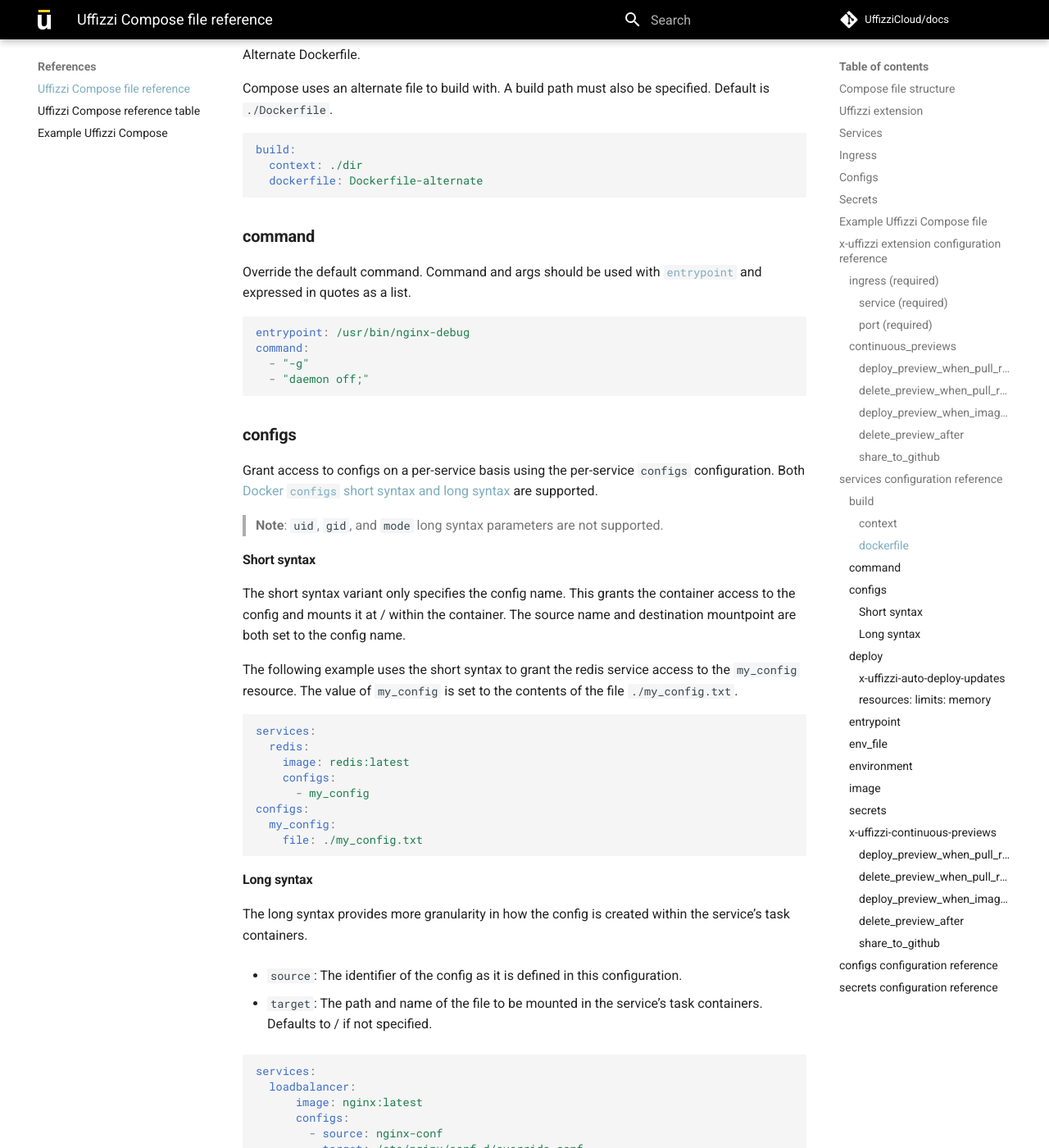
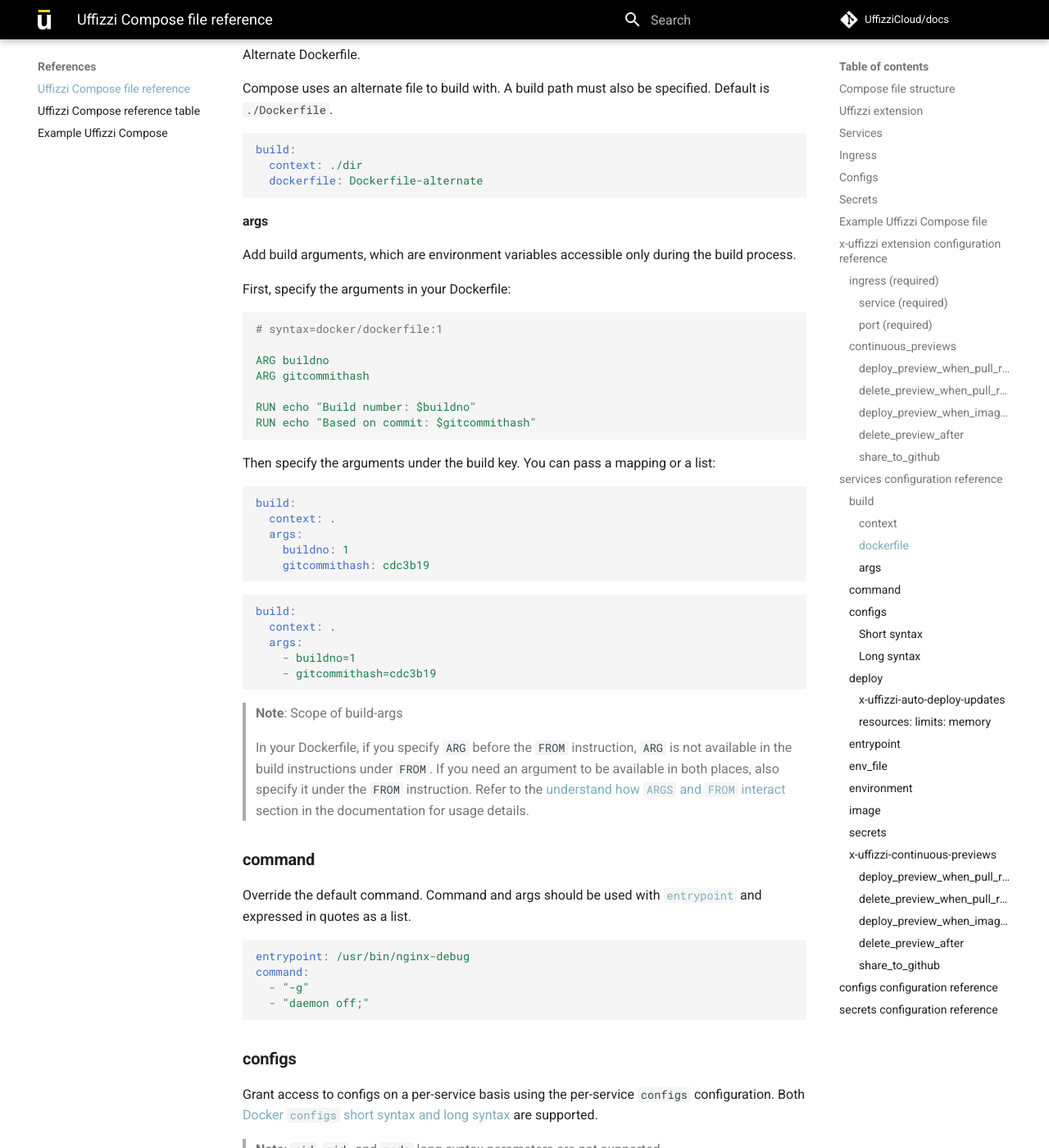
Before and after one commit to UffizziCloud/docs, an MkDocs documentation site: the page built from docs/references/compose-spec.md, in a window 1280 px wide and 1400 px high, scrolled down 8044 px. Shown: the whole window at 82% size. Built offline with MkDocs 1.6.1 and Material for MkDocs 9.7.7, drawn with Linux system fonts in a browser that asks for light colours; comment, search, counter and statistics services are not loaded.

Commit message:
Added build `args` entry

````diff
--- a/docs/references/compose-spec.md
+++ b/docs/references/compose-spec.md
@@ -320,6 +320,41 @@
   context: ./dir
   dockerfile: Dockerfile-alternate
 ```
+#### **args**
+
+Add build arguments, which are environment variables accessible only during the build process.
+
+First, specify the arguments in your Dockerfile:
+
+``` yaml
+# syntax=docker/dockerfile:1
+
+ARG buildno
+ARG gitcommithash
+
+RUN echo "Build number: $buildno"
+RUN echo "Based on commit: $gitcommithash"
+```
+
+Then specify the arguments under the build key. You can pass a mapping or a list:
+``` yaml
+build:
+  context: .
+  args:
+    buildno: 1
+    gitcommithash: cdc3b19
+```
+``` yaml
+build:
+  context: .
+  args:
+    - buildno=1
+    - gitcommithash=cdc3b19
+```
+
+> **Note**: Scope of build-args
+>
+>In your Dockerfile, if you specify `ARG` before the `FROM` instruction, `ARG` is not available in the build instructions under `FROM`. If you need an argument to be available in both places, also specify it under the `FROM` instruction. Refer to the [understand how `ARGS` and `FROM` interact](https://docs.docker.com/engine/reference/builder/#understand-how-arg-and-from-interact) section in the documentation for usage details.
 
 ### **command**
 
````
